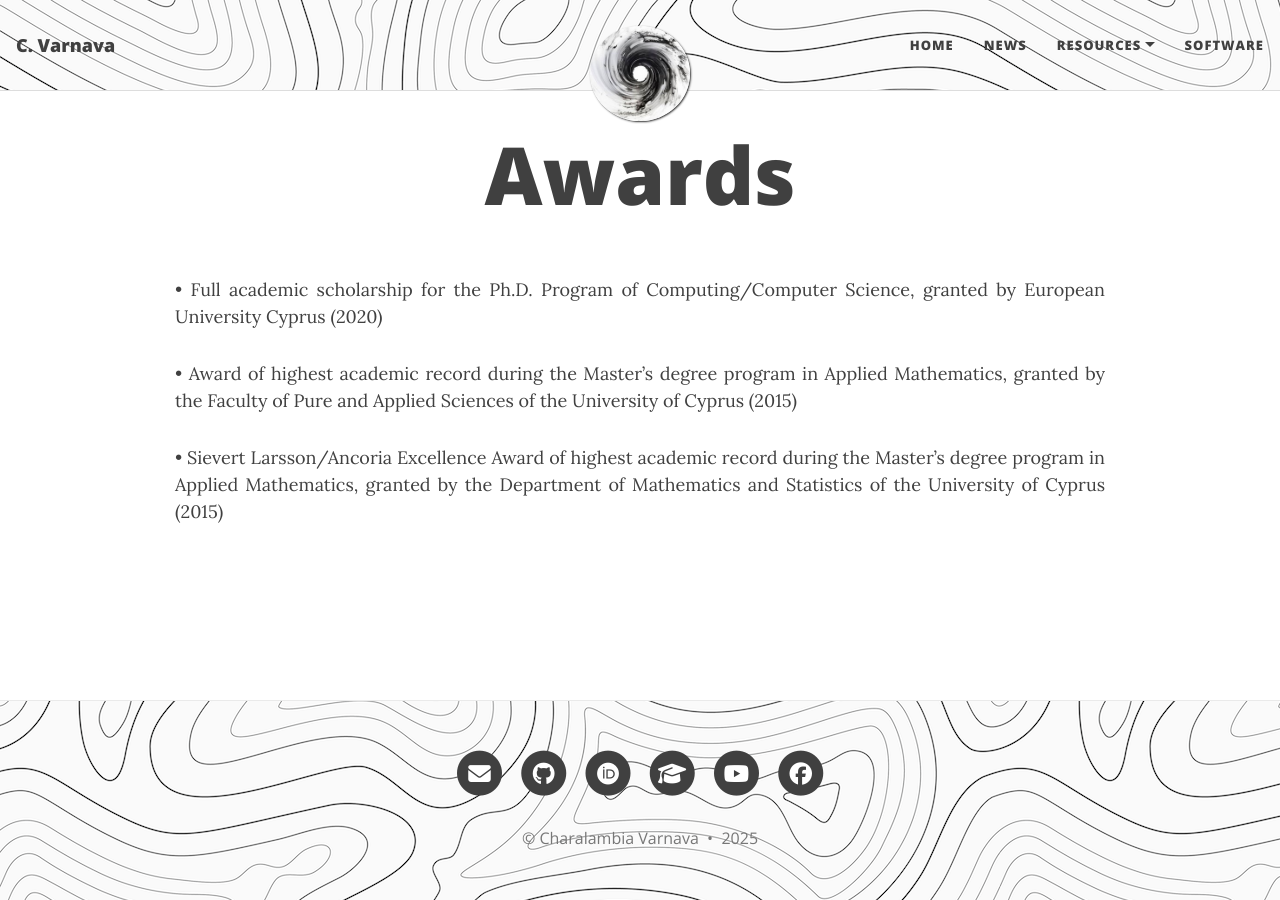
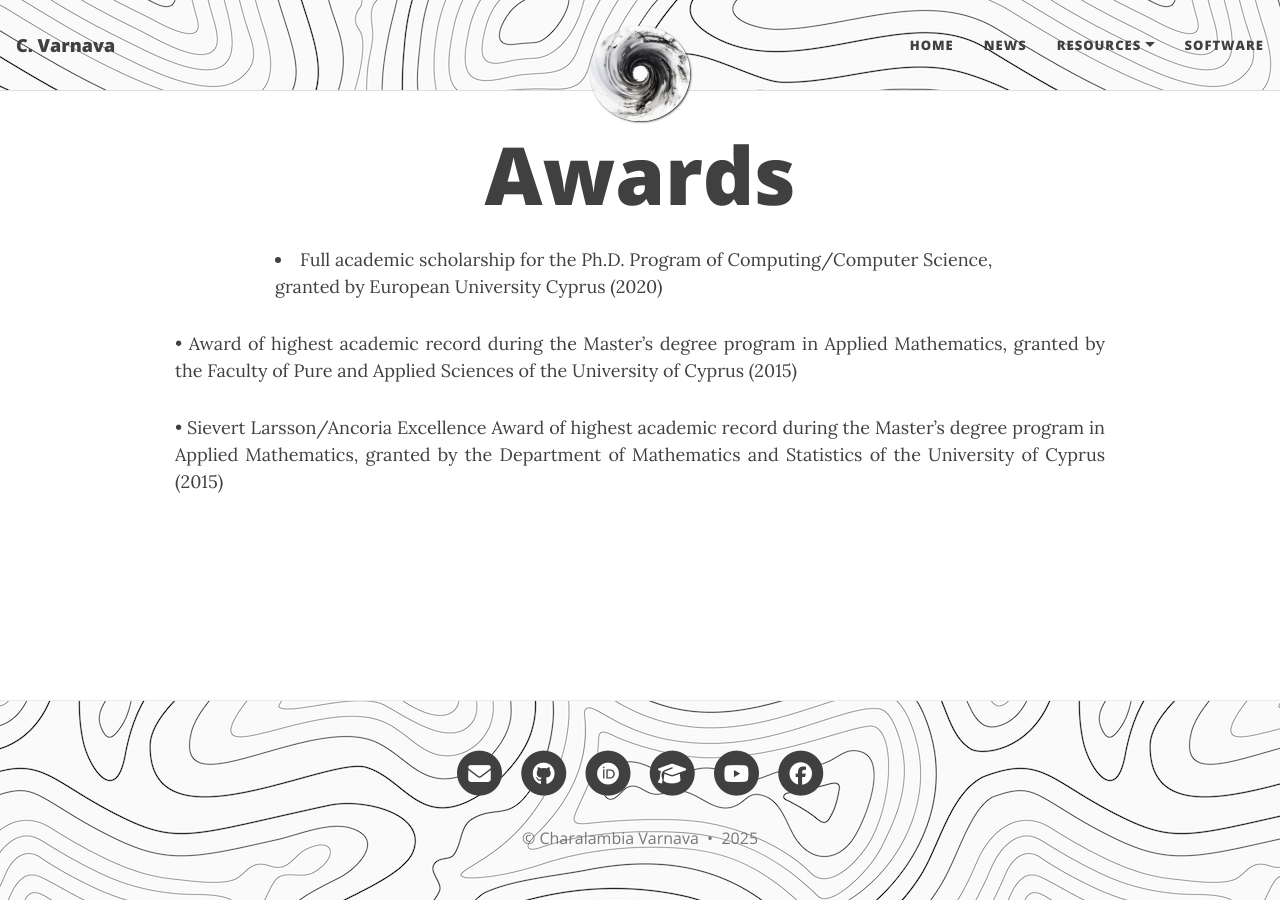
Before and after one commit to ch-var/ch-var.github.io, a Jekyll site: the page built from awards.html, in a window 1280 px wide. Built offline with Jekyll 4.4.1, drawn with Linux system fonts in a browser that asks for light colours.

Commit message:
Update awards.html

```diff
--- a/awards.html
+++ b/awards.html
@@ -20,6 +20,6 @@
   }
 </style>
 
-<p align='justify'>&#8226; Full academic scholarship for the Ph.D. Program of Computing/Computer Science, granted by European University Cyprus (2020) </p>
+<li>Full academic scholarship for the Ph.D. Program of Computing/Computer Science, granted by European University Cyprus (2020)</li>
 <p align='justify'>&#8226; Award of highest academic record during the Master’s degree program in Applied Mathematics, granted by the Faculty of Pure and Applied Sciences of the University of Cyprus (2015) </p>
 <p align='justify'>&#8226; Sievert Larsson/Ancoria Excellence Award of highest academic record during the Master’s degree program in Applied Mathematics, granted by the Department of Mathematics and Statistics of the University of Cyprus (2015)</p>
```
